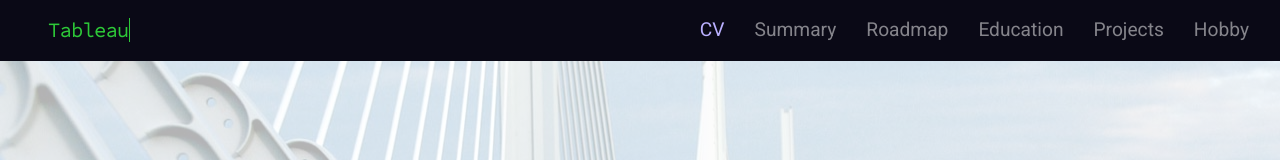
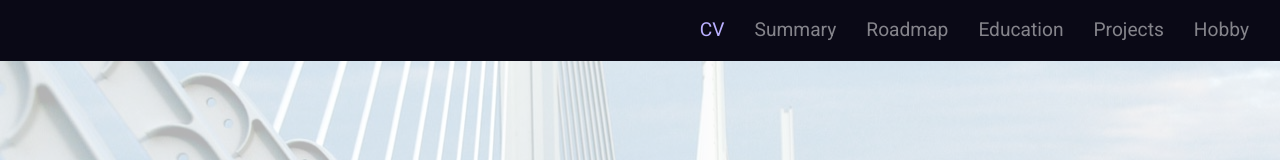
Before and after one commit to viktorgyebrovszky/viktorgyebrovszky.github.io, a plain HTML site: page index.html in a window 1280 px wide. Shown: the top 160 px of the page. Drawn offline with nearby package versions, Linux system fonts and the light colour scheme.

Commit message:
Update index.html

```diff
--- a/index.html
+++ b/index.html
@@ -20,7 +20,7 @@
 
 	<!-- TYPER JS -->
 	<!-- <script src="js/bootstrap.js"></script> -->
-	<script type="text/javascript" src="js/typer.js"></script>
+	<!-- <script type="text/javascript" src="js/typer.js"></script> -->
 	<!-- <script type="text/javascript" src="js/fade-out.js"></script> -->
 	<script type="text/javascript" src="js/popup.js"></script>
 
```
